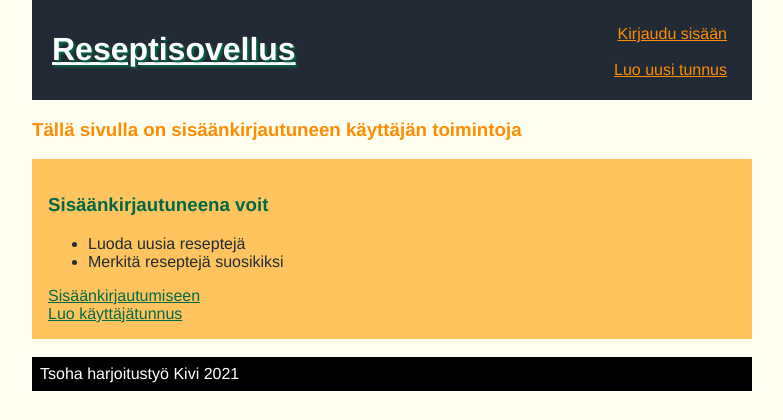
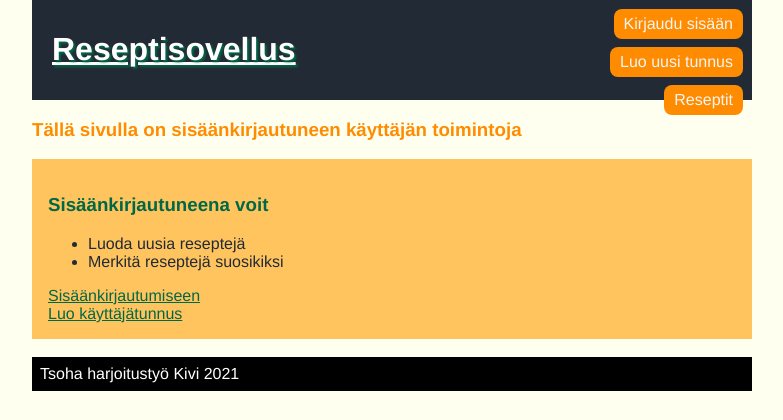
Before and after one commit to kivik-beep/Reseptisovellus, a Flask app: page /new in a window 1280 px wide. Shown: the top 420 px of the page, without its empty margins (248-1031 px from the left). Run offline with Flask 2, Linux system fonts and the light colour scheme.

Commit message:
Add more buttons

```diff
--- a/static/main.css
+++ b/static/main.css
@@ -52,7 +52,7 @@ td, th {
 .box2 {
   color: #ff8c00;
   text-align: right;
-  margin: 25px;
+  margin: 5px;
   grid-column: 3/3;
   grid-row: 1;
 }
--- a/templates/layout.html
+++ b/templates/layout.html
@@ -6,15 +6,13 @@
     <div class="box box1"><h1><a href="/" class="box box1">Reseptisovellus</a></div></h1>
     <div class="box box2">
         {% if session.user_id %}
-        <a href="/welcome">Oma sivu</a>
-        <br>
-        <br>
-        <a href="/logout"> Kirjaudu ulos</a>
+        <a href="/logout" class="button"> Kirjaudu ulos</a>
+        <a href="/welcome" class="button">Oma sivu</a>
+        <a href="/recipes" class="button">Reseptit</a>
         {% else %}
-        <a href="/login">Kirjaudu sisään</a>
-        <br>
-        <br>
-        <a href="/register">Luo uusi tunnus</a>
+        <a href="/login" class="button">Kirjaudu sisään</a>
+        <a href="/register" class="button">Luo uusi tunnus</a>
+        <a href="/recipes" class="button">Reseptit</a>
         {% endif%}
         <br>
     </div>
```
